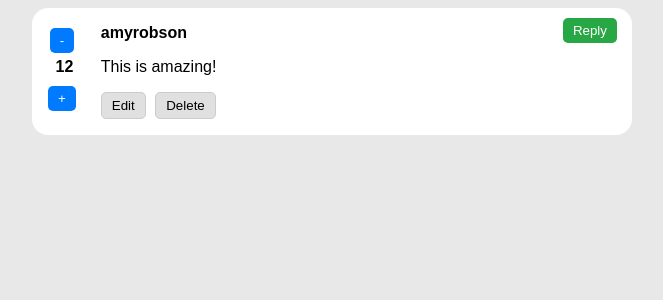
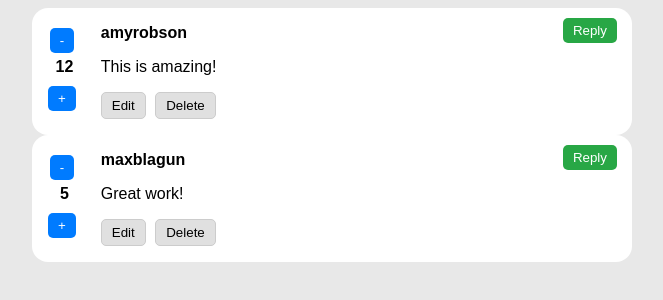
Before and after one commit to lavenderwall85/interactive-comments-section-main, a SvelteKit app: page / in a window 1280 px wide. Shown: the top 300 px of the page, without its empty margins (308-971 px from the left). Built offline with nearby package versions, Linux system fonts and the light colour scheme.

Commit message:
Añadí la funcionalidad para responder comentarios Ahora puedo enviar respuestas a los comentarios

```diff
--- a/src/routes/+page.svelte
+++ b/src/routes/+page.svelte
@@ -4,7 +4,10 @@
   // Store para almacenar los comentarios
   const comments = writable([
     { id: 1, user: 'amyrobson', content: 'This is amazing!', votes: 12, deleted: false, isEditing: false },
+    { id: 2, user: 'maxblagun', content: 'Great work!', votes: 5, deleted: false, isEditing: false },
   ]);
+
+  let replyText = "";
 
   // Función para manejar votos positivos/negativos
   function vote(id, type) {
@@ -66,6 +69,31 @@
       return [...c];
     });
   }
+
+  function replyToComment(id) {
+    comments.update(c => {
+      return c.map(comment => {
+        if (comment.id === id) {
+          comment.replying = true;
+        }
+        return comment;
+      });
+    });
+}
+
+function submitReply(id) {
+    if (replyText.trim() !== "") {
+      comments.update(c => {
+        return [...c,
+          { id: Date.now(), user: 'You', content: replyText, votes: 0, deleted: false, isEditing: false }
+        ];
+      });
+      replyText = "";
+    }
+}
+
+
+
 </script>
 
 <div class="comments-list">
@@ -100,6 +128,12 @@
         </div>
 
   </div>
+  {#if comment.replying}
+  <div class="reply-box">
+    <input type="text" bind:value={replyText} placeholder="Write a reply..." />
+    <button on:click={() => submitReply(comment.id)}>Submit</button>
+  </div>
+{/if}
   {:else}
   <p class="deleted">Comment deleted</p>
 {/if}
```
